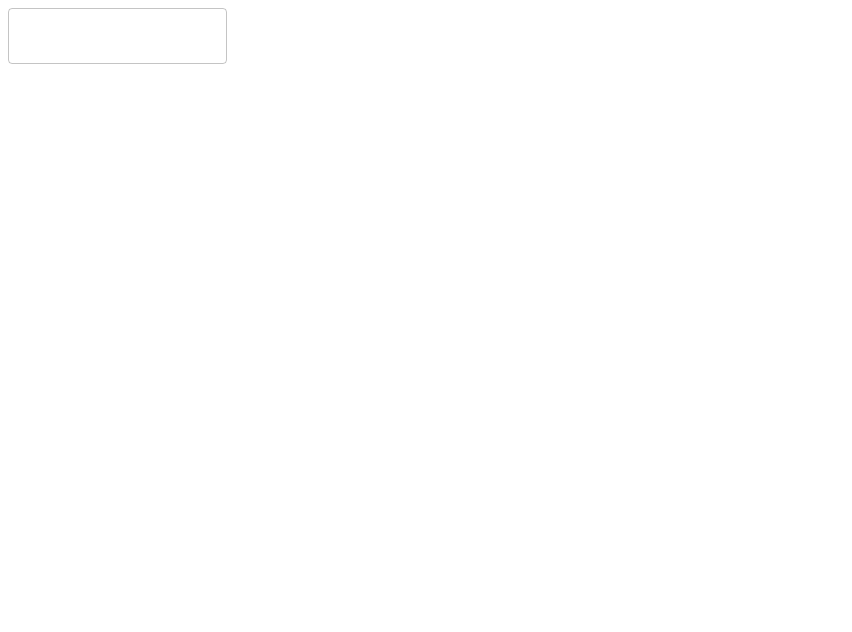
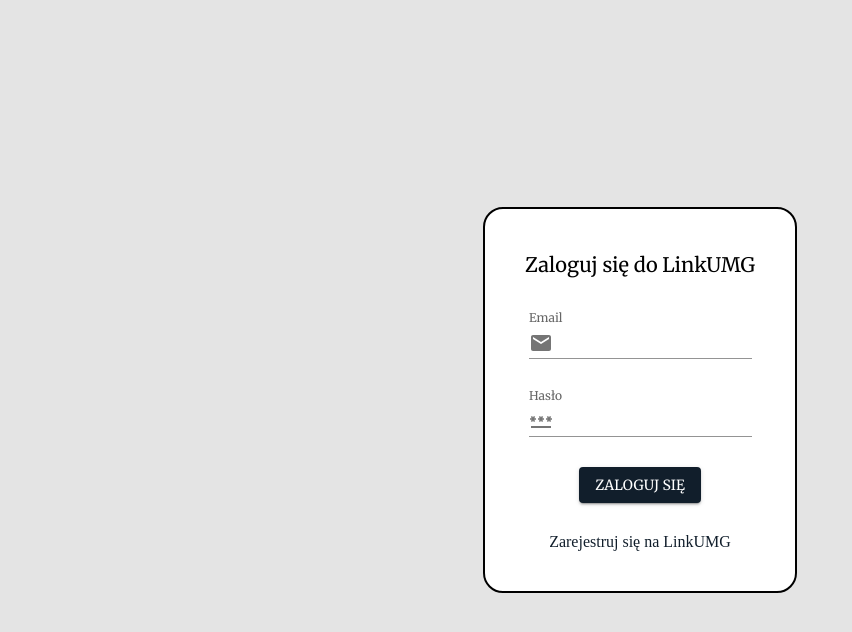
Before and after one commit to KKlejbor/linkumg-client, a React (Create React App) app: page /login in a window 1280 px wide. Shown: the top 632 px of the page, without its empty margins (0-852 px from the left). Built offline with nearby package versions, Linux system fonts and the light colour scheme.

Commit message:
create login

```diff
--- a/src/assets/constants.ts
+++ b/src/assets/constants.ts
@@ -1,13 +1,13 @@
 // Colors
-export const darkBlue = '#111E2B';
-export const blue = '#0A2C4E';
-export const darkYelow = '#F0B400';
-export const yelow = '#FEC827';
-export const brown = '#78613C';
-export const grey = '#DBDBDB';
-export const black = '#000000';
-export const white = '#FFFFFF';
-export const green = '#4C8836';
+export const darkBlueColor = '#111E2B';
+export const blueColor = '#0A2C4E';
+export const darkYelowColor = '#F0B400';
+export const yellowColor = '#FEC827';
+export const brownColor = '#78613C';
+export const greyColor = '#DBDBDB';
+export const blackColor = '#000000';
+export const whiteColor = '#FFFFFF';
+export const greenColor = '#4C8836';
 
 // Font sizes
 export const formInputsDesktop = '16px';
--- a/src/components/pages/Login.tsx
+++ b/src/components/pages/Login.tsx
@@ -1,6 +1,77 @@
 import * as React from 'react';
-import { TextField } from '@mui/material'
+import { InputAdornment, Box, Typography, TextField } from '@mui/material';
+import Button, { ButtonProps } from '@mui/material/Button';
+import { styled } from '@mui/material/styles';
+import EmailIcon from '@mui/icons-material/Email';
+import PasswordIcon from '@mui/icons-material/Password';
+import { darkBlueColor, whiteColor } from 'assets/constants';
+import { Link } from 'react-router-dom';
 
-export default function Login() {
-  return <TextField />;
+const ColorButton = styled(Button)<ButtonProps>(() => ({
+  color: whiteColor,
+  backgroundColor: darkBlueColor,
+}));
+
+const LinkStyled = styled(Link)(() => ({
+  textDecoration: 'none',
+  color: darkBlueColor,
+}));
+
+function Login() {
+  return (
+    <Box
+      sx={{
+        width: '100vw',
+        height: '100vh',
+        display: 'flex',
+        justifyContent: 'center',
+        alignItems: 'center',
+      }}
+    >
+      <Box
+        sx={{
+          display: 'flex',
+          flexDirection: 'column',
+          justifyContent: 'center',
+          alignItems: 'center',
+          gap: '30px',
+          border: '2px solid black',
+          borderRadius: '20px',
+          padding: '40px',
+          backgroundColor: whiteColor,
+        }}
+      >
+        <Typography variant="h6">Zaloguj się do LinkUMG</Typography>
+        <TextField
+          id="email"
+          label="Email"
+          variant="standard"
+          InputProps={{
+            startAdornment: (
+              <InputAdornment position="start">
+                <EmailIcon />
+              </InputAdornment>
+            ),
+          }}
+        />
+        <TextField
+          id="password"
+          type="password"
+          label="Hasło"
+          variant="standard"
+          InputProps={{
+            startAdornment: (
+              <InputAdornment position="start">
+                <PasswordIcon />
+              </InputAdornment>
+            ),
+          }}
+        />
+        <ColorButton variant="contained">Zaloguj się</ColorButton>
+        <LinkStyled to="/register">Zarejestruj się na LinkUMG</LinkStyled>
+      </Box>
+    </Box>
+  );
 }
+
+export default Login;
--- /dev/null
+++ b/src/index.css
@@ -0,0 +1,5 @@
+body {
+  background-color: #e4e4e4;
+  margin: 0;
+  padding: 0;
+}
--- a/src/index.tsx
+++ b/src/index.tsx
@@ -1,10 +1,10 @@
 import React from 'react';
 import ReactDOM from 'react-dom';
+import './index.css';
 import { BrowserRouter } from 'react-router-dom';
+import { createTheme, ThemeProvider } from '@mui/material/styles';
 import App from './App';
 import reportWebVitals from './reportWebVitals';
-import { ThemeProvider } from '@mui/system';
-import { createTheme } from '@mui/material/styles';
 
 const theme = createTheme({
   typography: {
```
